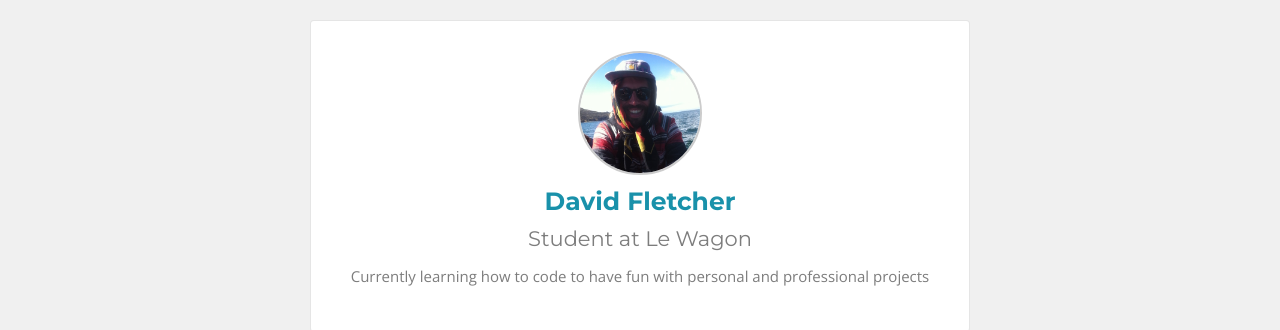
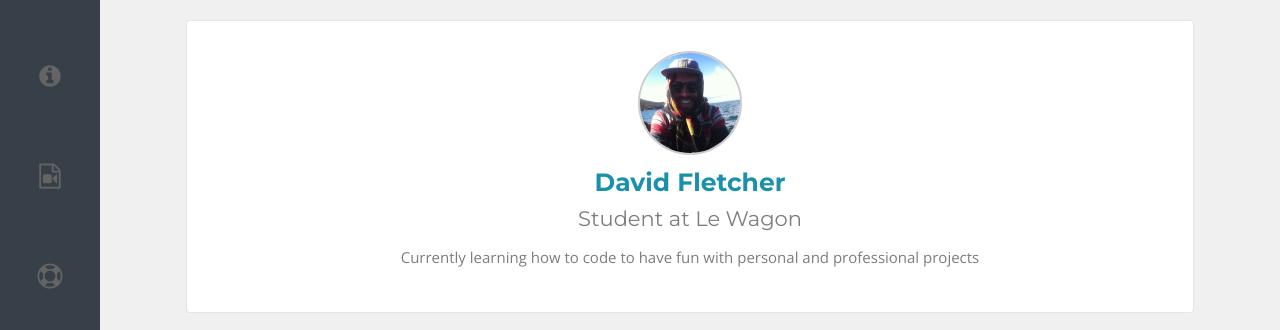
Before and after one commit to fletchdav/profile, a plain HTML site: page index.html in a window 1280 px wide. Shown: the top 330 px of the page. Drawn offline with nearby package versions, Linux system fonts and the light colour scheme.

Commit message:
sidebar almost ok

```diff
--- a/index.html
+++ b/index.html
@@ -7,14 +7,22 @@
     <title>Basic info</title>
   </head>
   <body>
+    <div id="sidebar">
+      <ul>
+        <li><a href="#summary"><i class="fa fa-info-circle"></i></a></li>
+        <li><a href="#movies"><i class="fa fa-file-video-o"></i></a></li>
+        <li><a href="#footer"><i class="fa fa-life-ring"></i></a></li>
+      </ul>
+    </div>
+    <div id="page-content">
       <div class="container">
-      <div class="card text-center">
+        <div class="card text-center" id="summary">
           <img src="images/profil.jpg" alt="" class="img-profile img-circle">
           <h1>David Fletcher</h1>
           <h2>Student at Le Wagon</h2>
           <p>Currently learning how to code to have fun with personal and professional projects</p>
         </div>
-      <div class="card text-center">
+        <div class="card text-center" id="social">
           <ul class="list-inline">
             <li>
               <a href="https://www.facebook.com/fletchdav" target="blank"><i class="fa fa-facebook" aria-hidden="true"></i> facebook</a>
@@ -27,9 +35,9 @@
             </li>
           </ul>
         </div>
-      <div class="card text-center">
+        <div class="card text-center" id="movies">
           <h2>my favorite movies</h2>
-        <table id="movies">
+          <table>
             <tr>
               <td>
                 <img src="images/brazil.jpg" alt="brazil" class="img-movie">
@@ -59,8 +67,9 @@
             </tr>
           </table>
         </div>
-      <div class="card text-center">
+        <div class="card text-center" id="footer">
           <p> 1er essai de front au wagon ! </p> <a href="#"><i class="fa fa-star"></i></a>
+        </div>
       </div>
     </div>
   </body>
--- a/style.css
+++ b/style.css
@@ -31,7 +31,8 @@ a:hover {
 
 
 .img-profile {
-  width: 20%;
+  width: 100px;
+  height: 100px;
 }
 
 .img-movie {
@@ -53,7 +54,7 @@ body {
 }
 
 .container {
-  width: 700px;
+  width: 90%;
   margin: 0 auto;
 }
 
@@ -109,4 +110,36 @@ font-weight: 300;
     width: 320px;
     margin: 0 auto;
   }
+  #sidebar {
+    display: none;
+  }
+  #page-content {
+    margin: 0 auto;
+  }
+  .container {
+  margin-left: 0px;
 }
+
+}
+
+#sidebar {
+  position: fixed;
+  width: 100px;
+  left: 0;
+  top: 0;
+  bottom: 0;
+  background: #374048;
+  text-align: center;
+  color: #788188;
+}
+
+#sidebar ul {
+  list-style: none;
+  padding-left: 0px;
+  line-height: 100px;
+  font-size: 25px;
+}
+
+#page-content {
+  margin-left: 100px;
+}
```
Lines whose indentation alone changed are shown as unchanged.
